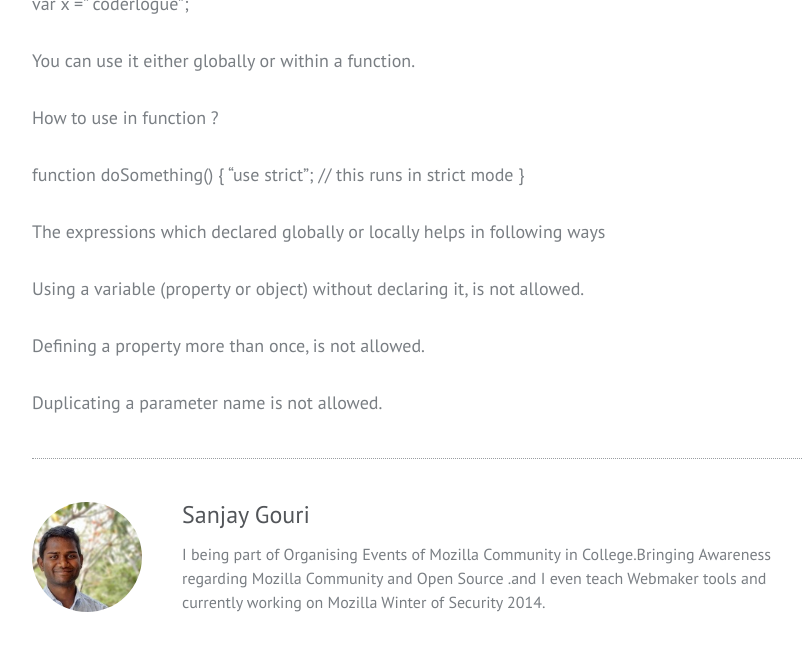
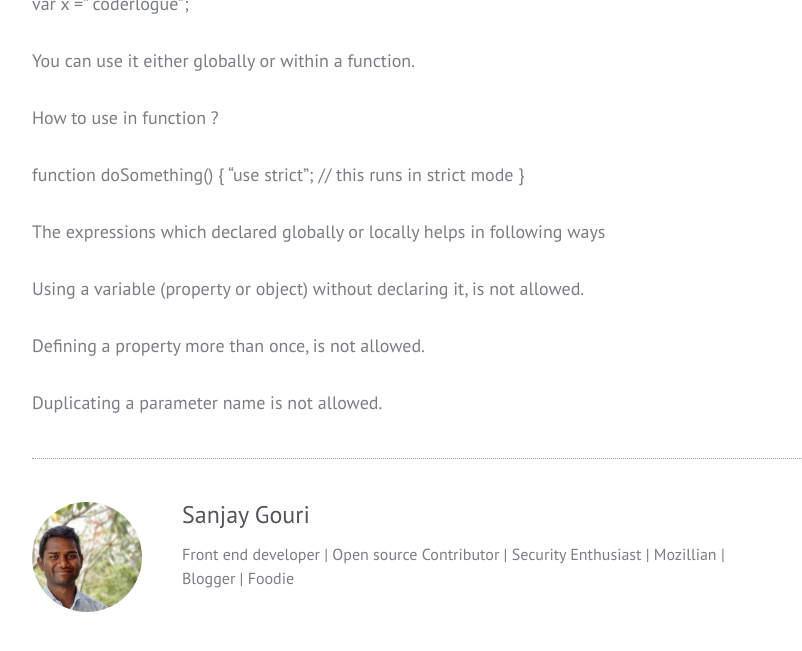
Before and after one commit to coderlogue/coderlogue.github.io, a Jekyll site: the page built from _posts/2015-08-15-Javascriptusestrict.md, in a window 1280 px wide and 900 px high, scrolled down 614 px, cut to the strip 0-731 px from the top of the window. Shown: the top 651 px of the strip, without its empty margins (213-1015 px from the left). Built offline with Jekyll 4.4.1, drawn with Linux system fonts in a browser that asks for light colours; comment, search, counter and statistics services are not loaded.

Commit message:
Update authors.yml

```diff
--- a/_data/authors.yml
+++ b/_data/authors.yml
@@ -14,6 +14,6 @@ Sumanth:
 
 Sanjay:
   name: Sanjay Gouri
-  bio: "I being part of Organising Events of Mozilla Community in College.Bringing Awareness regarding Mozilla Community and Open Source .and I even teach Webmaker tools and currently working on Mozilla Winter of Security 2014."
+  bio: "Front end developer | Open source Contributor | Security Enthusiast | Mozillian | Blogger | Foodie "
   img: sanjay.jpg
   twitter: sanjaygouri1
```
